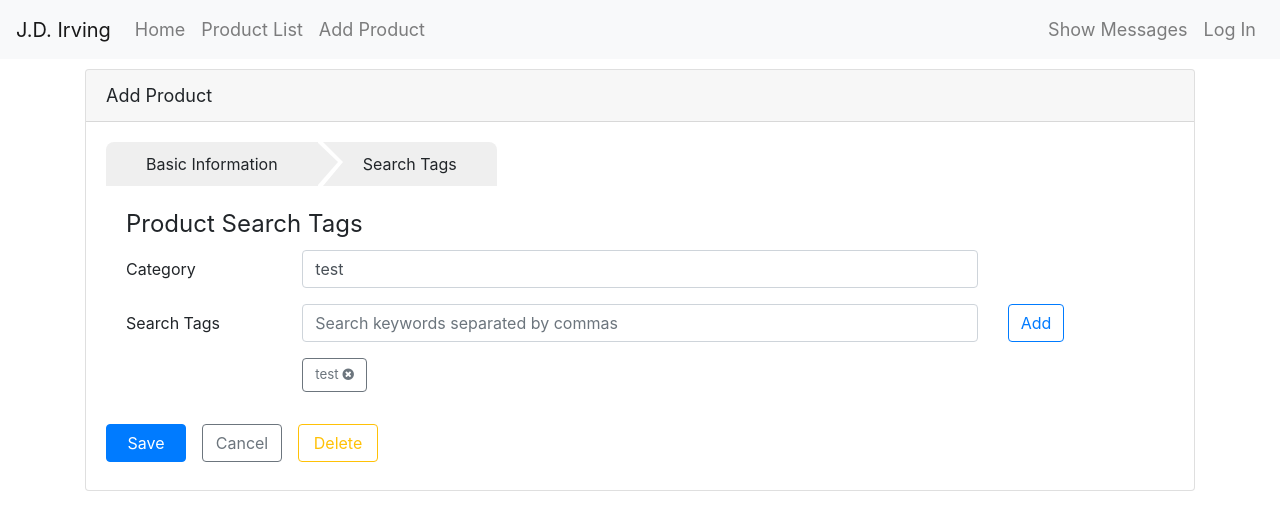
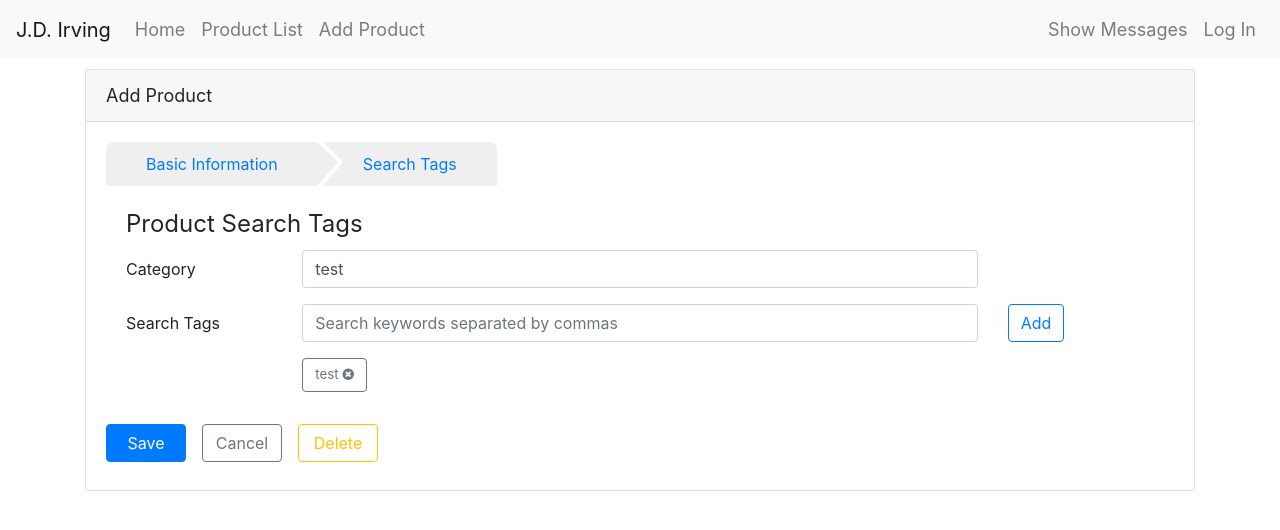
Before and after one commit to tenzindhedon/angular-routing, an Angular app in the folder APM-Start/: page /products/0/edit/tags in a window 1280 px wide. Shown: the top 530 px of the page. Built offline with nearby package versions, Linux system fonts and the light colour scheme; what angular-in-memory-web-api would draw is missing.

Commit message:
Activated child routes

```diff
--- a/APM-Start/src/app/products/product-edit/product-edit.component.html
+++ b/APM-Start/src/app/products/product-edit/product-edit.component.html
@@ -6,8 +6,8 @@
   <div class="card-body"
        *ngIf="product">
     <div class="wizard">
-      <a>Basic Information</a>
-      <a>Search Tags</a>
+      <a [routerLink]="['info']">Basic Information</a>
+      <a [routerLink]="['tags']">Search Tags</a>
     </div>
 
     <router-outlet></router-outlet>
```
